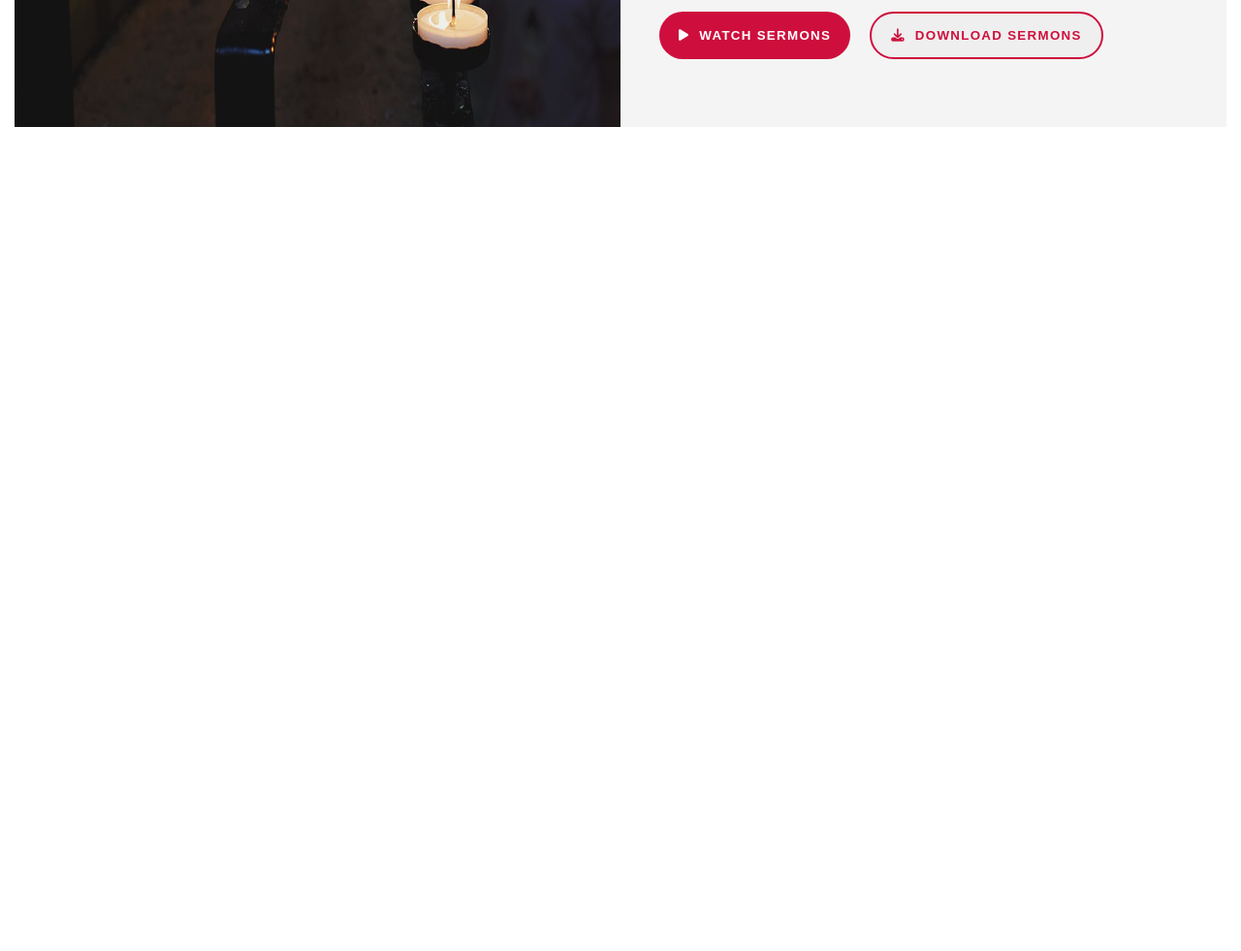
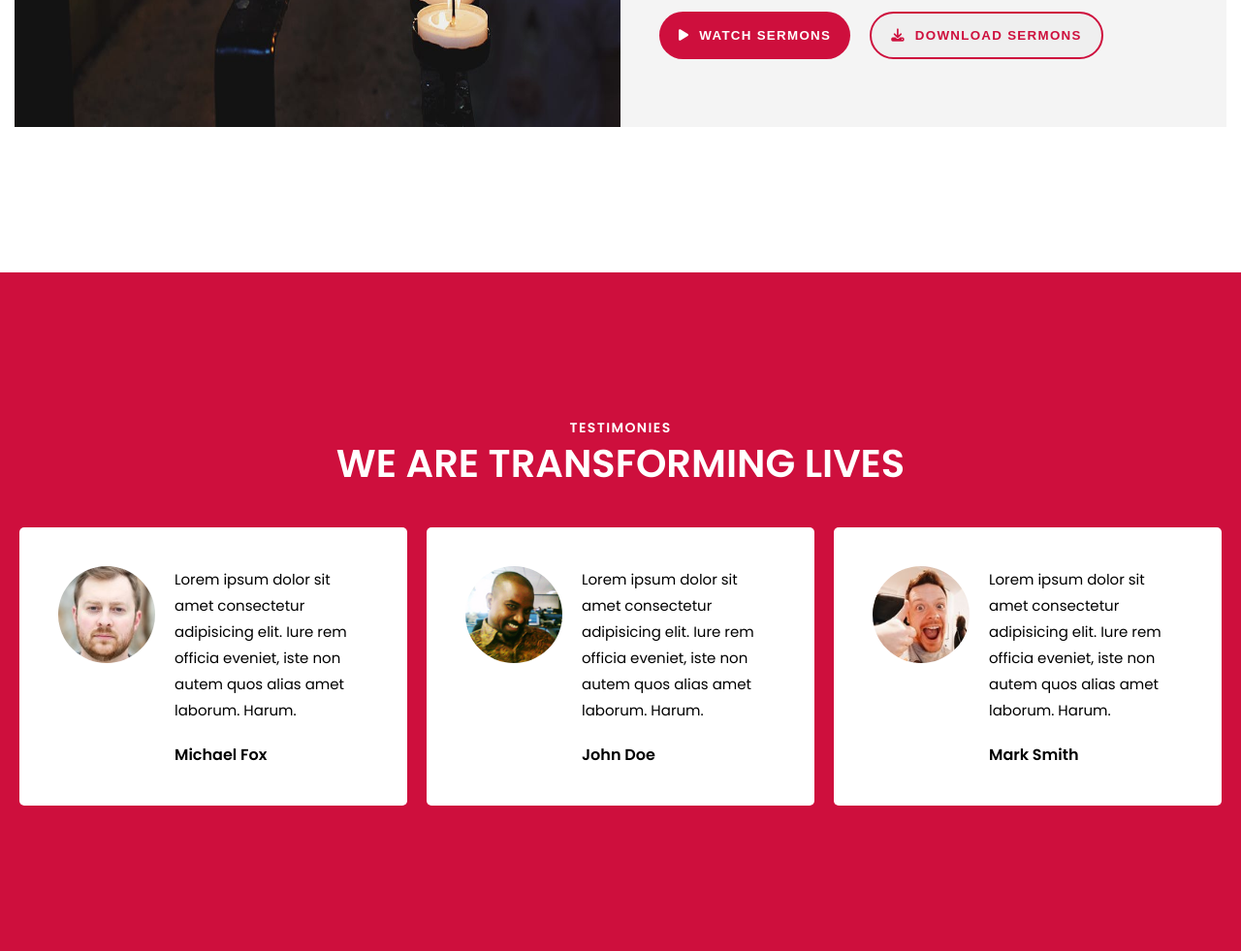
Before and after one commit to codeme254/church, a website: page index.html in a window 1280 px wide. Shown: the part 3927-4908 px from the top of the page at 97% size. Before the commit the page ends 4208 px from the top, so only its background shows below. Drawn offline with Linux system fonts and the light colour scheme.

Commit message:
build the testimonies section

```diff
--- a/index.html
+++ b/index.html
@@ -297,5 +297,59 @@
         <!-- end of third sermon -->
       </div>
     </section>
+
+    <!-- testimonies section -->
+    <section class="testimonies-section">
+      <div class="title u-marg-bottom-lg u-center u-text-white">
+        <h3 class="title__sub">testimonies</h3>
+        <h2 class="title__main">we are transforming lives</h2>
+      </div>
+
+      <div class="testimonies">
+        <div class="testimony">
+          <img
+            src="./img/random-user-1.jpg"
+            alt="user 1"
+            class="testimony__avatar"
+          />
+          <div class="testimony__textbox">
+            <p class="testimony__text">
+              Lorem ipsum dolor sit amet consectetur adipisicing elit. Iure rem
+              officia eveniet, iste non autem quos alias amet laborum. Harum.
+            </p>
+            <p class="testimony__author">michael fox</p>
+          </div>
+        </div>
+        <div class="testimony">
+          <img
+            src="./img/random-user-2.jpg"
+            alt="user 2"
+            class="testimony__avatar"
+          />
+          <div class="testimony__textbox">
+            <p class="testimony__text">
+              Lorem ipsum dolor sit amet consectetur adipisicing elit. Iure rem
+              officia eveniet, iste non autem quos alias amet laborum. Harum.
+            </p>
+            <p class="testimony__author">john doe</p>
+          </div>
+        </div>
+        <div class="testimony">
+          <img
+            src="./img/random-user-3.jpg"
+            alt="user 3"
+            class="testimony__avatar"
+          />
+          <div class="testimony__textbox">
+            <p class="testimony__text">
+              Lorem ipsum dolor sit amet consectetur adipisicing elit. Iure rem
+              officia eveniet, iste non autem quos alias amet laborum. Harum.
+            </p>
+            <p class="testimony__author">mark smith</p>
+          </div>
+        </div>
+      </div>
+    </section>
+    <!-- end of testimonies section -->
   </body>
 </html>
--- a/sass/_components.scss
+++ b/sass/_components.scss
@@ -312,3 +312,44 @@
     }
   }
 }
+
+.testimonies {
+  display: flex;
+  justify-content: space-between;
+  // flex-wrap: wrap;
+  gap: 2rem;
+
+  @media screen and (max-width: 43.75em) {
+    flex-direction: column;
+  }
+}
+
+.testimony {
+  background-color: $color-white;
+  display: flex;
+  padding: 4rem;
+  gap: 2rem;
+  border-radius: 5px;
+
+  @media screen and (max-width: 62.5em) {
+    flex-direction: column;
+  }
+
+  &__avatar {
+    --size: 10rem;
+    width: var(--size);
+    height: var(--size);
+    border-radius: 50%;
+  }
+
+  &__text {
+    font-size: 1.5rem;
+    line-height: 1.8;
+    margin-bottom: 2rem;
+  }
+
+  &__author {
+    text-transform: capitalize;
+    font-weight: 600;
+  }
+}
--- a/sass/_home.scss
+++ b/sass/_home.scss
@@ -71,3 +71,8 @@
 .sermons-section {
   padding: 15rem 1.5rem;
 }
+
+.testimonies-section {
+  padding: 15rem 2rem;
+  background-color: $color-primary;
+}
--- a/sass/_utils.scss
+++ b/sass/_utils.scss
@@ -5,3 +5,7 @@
 .u-center {
   text-align: center;
 }
+
+.u-text-white > * {
+  color: white !important;
+}
```
Also changed, not shown: css/styles.css, img/random-user-1.jpg (added), img/random-user-2.jpg (added), img/random-user-3.jpg (added).
